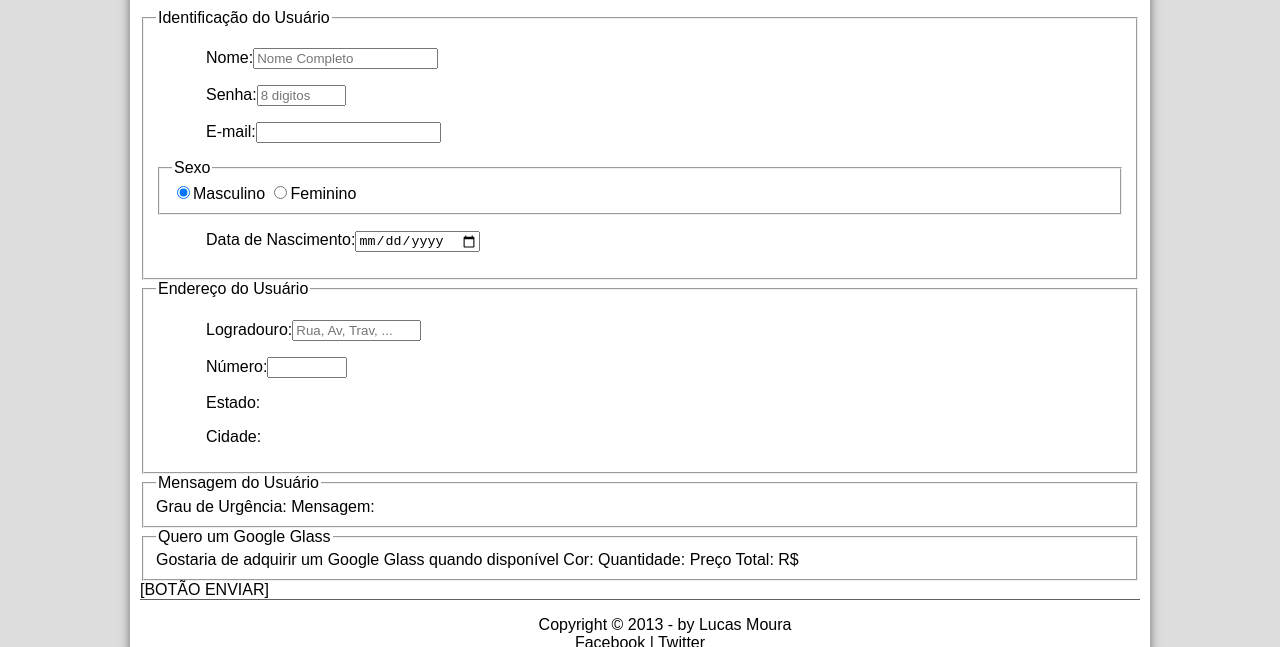
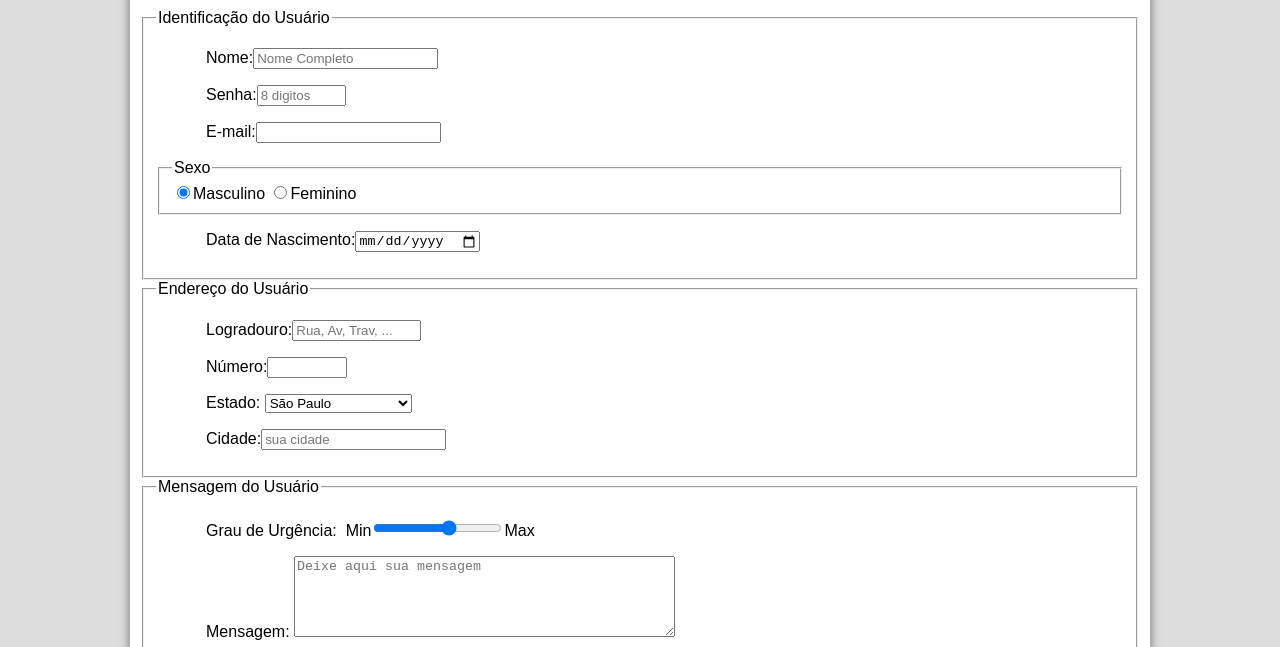
Before and after one commit to mouraolucas96/cursoweb, a plain HTML site: page fale-conosco.html in a window 1280 px wide. Shown: the part 305-952 px from the top of the page. Drawn offline with Linux system fonts and the light colour scheme.

Commit message:
Aula 34 - formularios parte 2

```diff
--- a/fale-conosco.html
+++ b/fale-conosco.html
@@ -41,7 +41,7 @@
                     <h3 class="direita">Atualizado em 01/Maio/2013</h3>
                 </hgroup>
                 </header>
-            <form>
+            <form method="post" id="fContato" action="mailto:lucas.oliver.96@hotmail.com">
                 <fieldset id="usuario">
                 <legend>Identificação do Usuário</legend>
                   <p><label for="cNome">Nome:</label><input type="text" name="tNome" id="cNome" size="20" maxlength="30" placeholder="Nome Completo"/></p>
@@ -59,22 +59,45 @@
                 <legend>Endereço do Usuário</legend>
                   <p><label for="cRua">Logradouro:</label><input type="text" name="tRua" id="cRua" size="13" maxlength="80" placeholder="Rua, Av, Trav, ..."/></p>
                   <p><label for="cNum">Número:</label><input type="number" name="tNum" id="cNum" min="0" max="99999"/></p>
-                  <p>Estado:</p>
-                  <p>Cidade:</p>
+                  <p><label for="cEst">Estado:</label>
+                  <select name="tEst" id="cEst">
+                      <optgroup label="Região Sudeste">
+                        <option value="SP" selected>São Paulo</option>
+                        <option value="RJ">Rio de Janeiro</option>
+                        <option value="MG">Minas Gerais</option>
+                        <option value="ES">Espírito Santo</option>
+                      </optgroup>
+
+                      <optgroup label="Região Sul">
+                          <option value="PR">Paraná</option>
+                          <option value="SC">Santa Catarina</option>
+                          <option value="RS">Rio Grande do Sul</option>
+                      </optgroup>
+                  </select>
+                  </p>
+                  <p><label for="cCid">Cidade:<input type="text" name="tCid" id="cCid" maxlength="40" size="20" placeholder="sua cidade" list="cidades"></label></p>
+                  <datalist id="cidades">
+                      <option value="São Paulo"></option>
+                      <option value="São Caetano do Sul"></option>
+                      <option value="Santo André"></option>
+                      <option value="São Bernardo do Campo"></option>
+                  </datalist>
                 </fieldset>
 
                 <fieldset id="mensagem">
                 <legend>Mensagem do Usuário</legend>
-                  Grau de Urgência:
-                  Mensagem:
+                  <p><label for="cUrg">Grau de Urgência: &nbsp;</label>Min<input type="range" min="0" max="10" step="2">Max</p>
+                  <p><label for="cMsg">Mensagem:</label>
+                  <textarea name="tMsg" id="cMsg" cols="45" rows="5" placeholder="Deixe aqui sua mensagem"></textarea>
+                  </p>
                 </fieldset>
 
                 <fieldset id="pedido">
                 <legend>Quero um Google Glass</legend>
-                  Gostaria de adquirir um Google Glass quando disponível
-                  Cor:
-                  Quantidade:
-                  Preço Total: R$
+                  <p>Gostaria de adquirir um Google Glass quando disponível</p>
+                  <p>Cor:</p>
+                  <p>Quantidade:</p>
+                  <p>Preço Total: R$</p>
                 </fieldset>
 
                 [BOTÃO ENVIAR]
```
